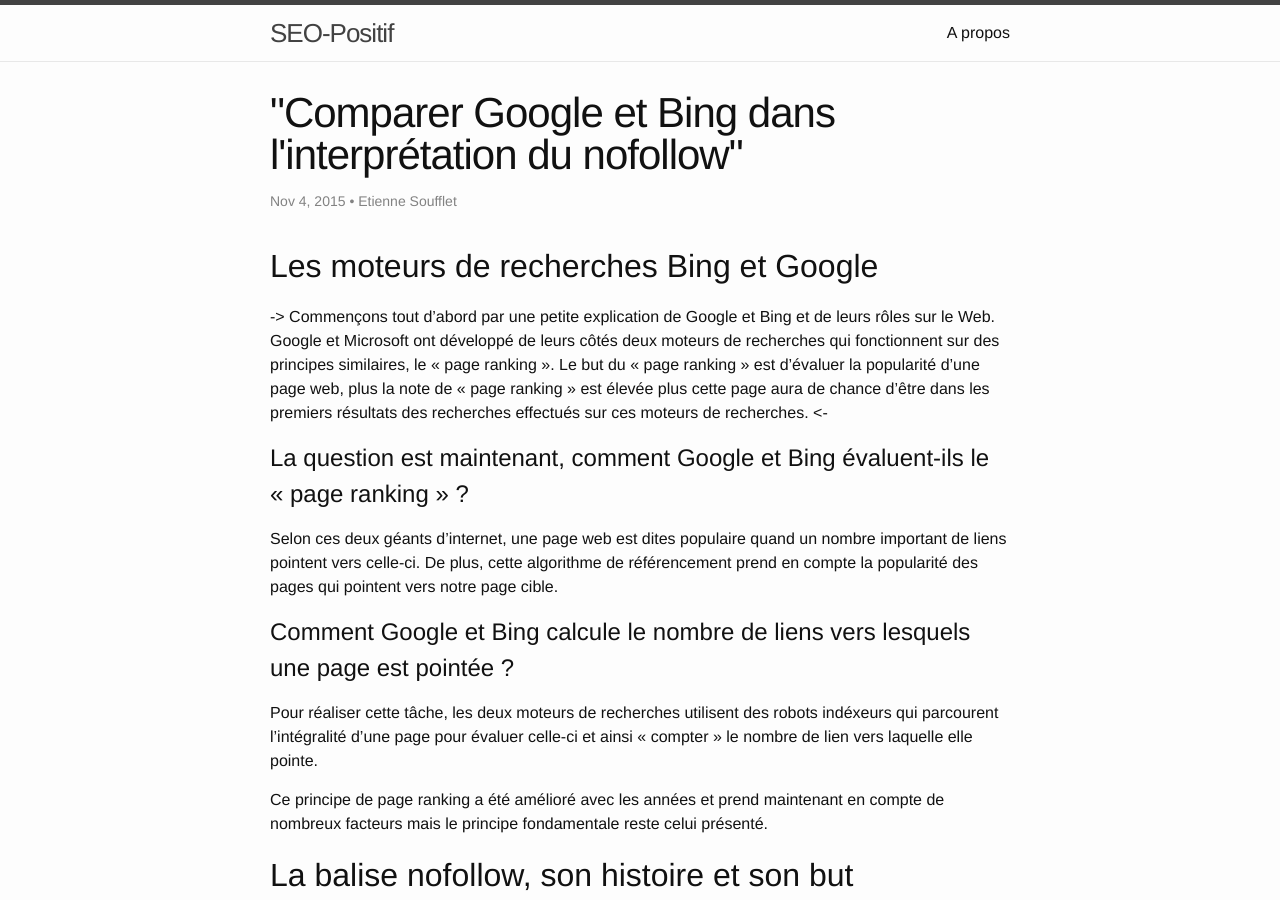
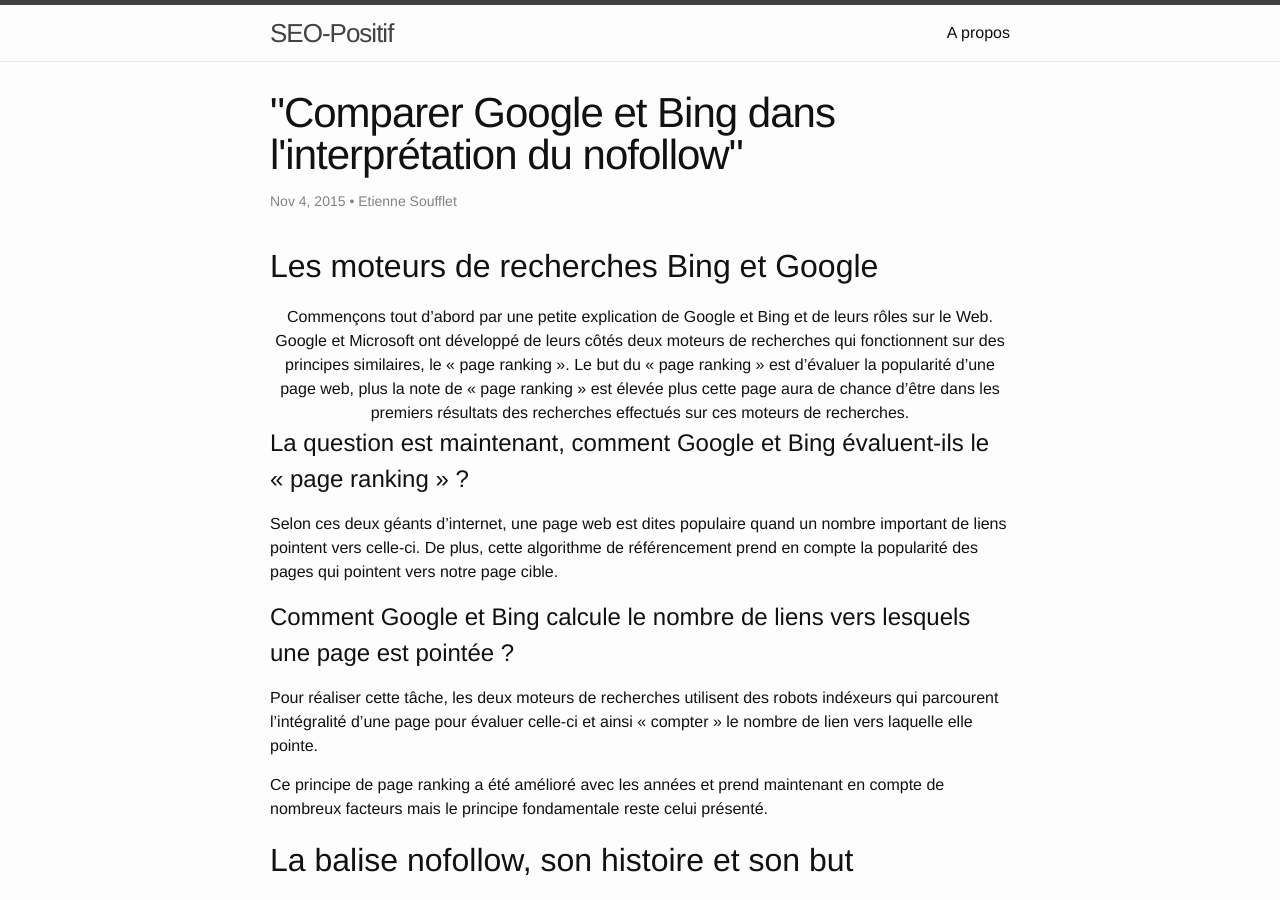
Before and after one commit to EtienneSOU/etiennesou.github.io, a Jekyll site: the page built from _posts/2015-11-04-Article1.markdown, in a window 1280 px wide and 900 px high. Built offline with Jekyll 4.4.1, drawn with Linux system fonts in a browser that asks for light colours.

```diff
--- a/_posts/2015-11-04-Article1.markdown
+++ b/_posts/2015-11-04-Article1.markdown
@@ -7,7 +7,7 @@ author: Etienne Soufflet
 ---
 ## Les moteurs de recherches Bing et Google
 
--> Commençons tout d’abord par une petite explication de Google et Bing et de leurs rôles sur le Web. Google et Microsoft ont développé de leurs côtés deux moteurs de recherches qui fonctionnent sur des principes similaires, le « page ranking ». Le but du « page ranking » est d’évaluer la popularité d’une page web, plus la note de « page ranking » est élevée plus cette page aura de chance d’être dans les premiers résultats des recherches effectués sur ces moteurs de recherches. <-
+<center>Commençons tout d’abord par une petite explication de Google et Bing et de leurs rôles sur le Web. Google et Microsoft ont développé de leurs côtés deux moteurs de recherches qui fonctionnent sur des principes similaires, le « page ranking ». Le but du « page ranking » est d’évaluer la popularité d’une page web, plus la note de « page ranking » est élevée plus cette page aura de chance d’être dans les premiers résultats des recherches effectués sur ces moteurs de recherches. </center>
 
 # La question est maintenant, comment Google et Bing évaluent-ils le « page ranking » ?
 
```
